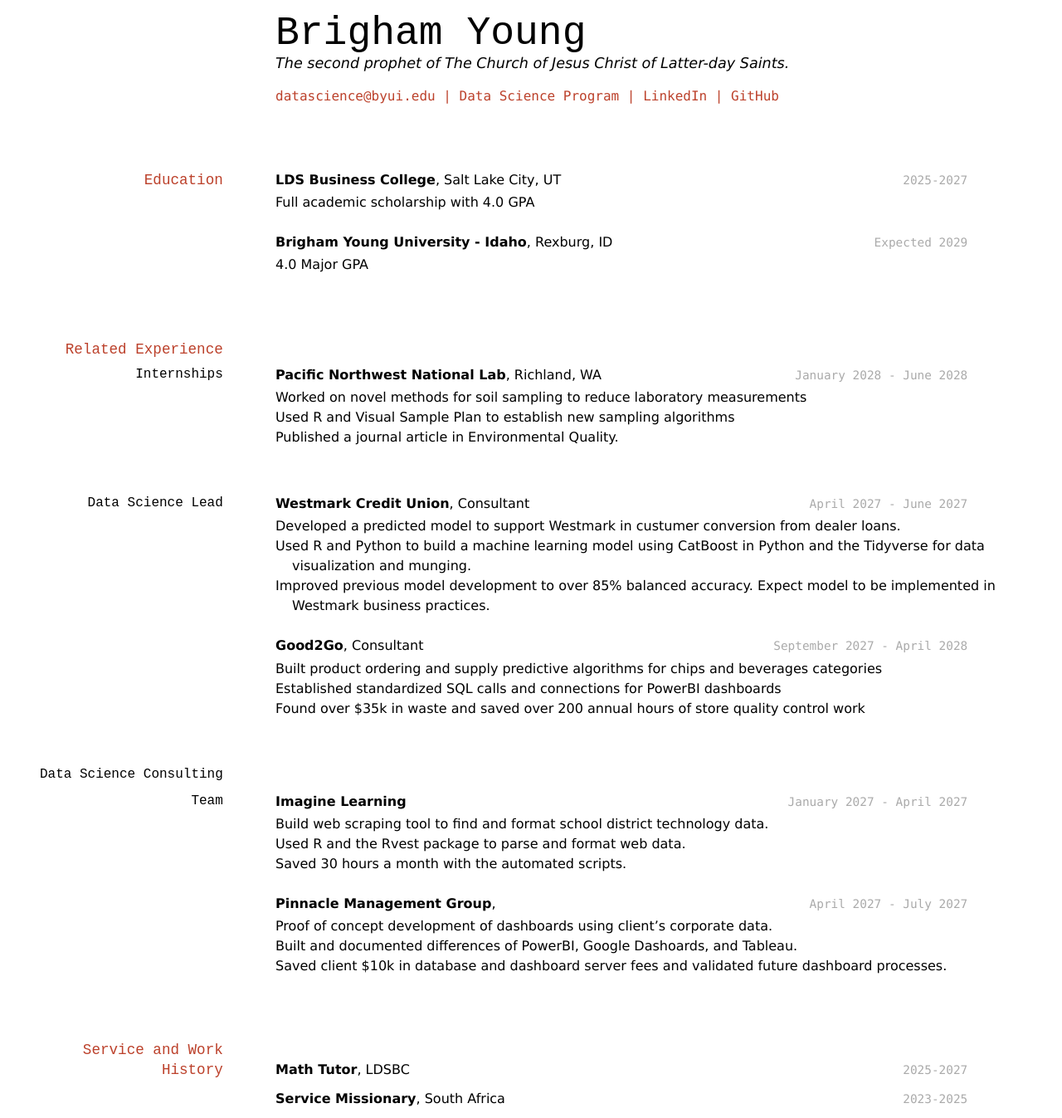
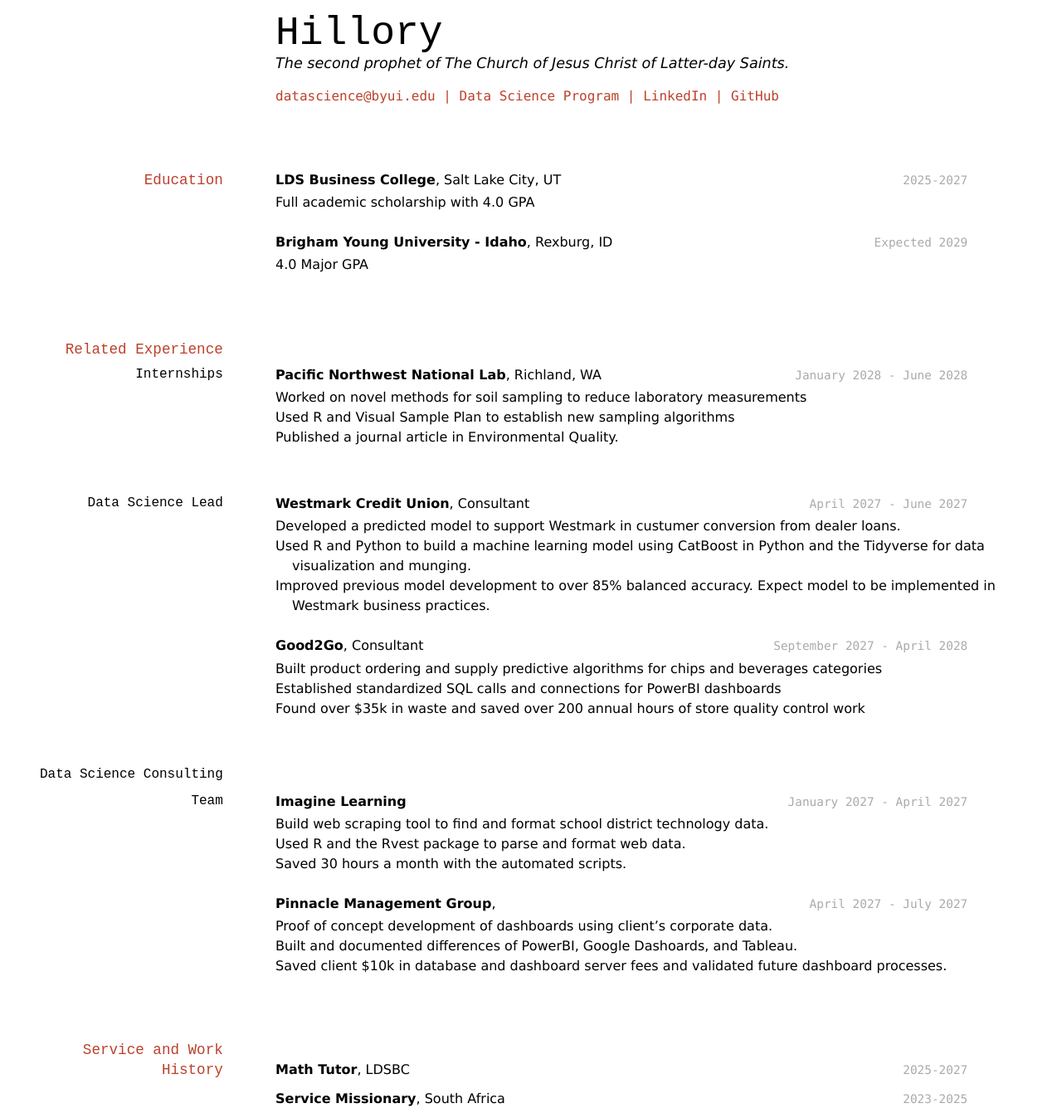
Before and after one commit to Hillorysuy/suy_resume4, a Jekyll site: the page built from docs/index.md, in a window 1280 px wide. Shown: the whole page at 83% size. Built offline with Jekyll 4.4.1, drawn with Linux system fonts in a browser that asks for light colours.

Commit message:
Update index.md

```diff
--- a/docs/index.md
+++ b/docs/index.md
@@ -2,7 +2,7 @@
 layout: cv
 title: Brigham Young's Resume
 ---
-# Brigham Young
+# Hillory
 The second prophet of The Church of Jesus Christ of Latter-day Saints.
 
 <div id="webaddress">
```
